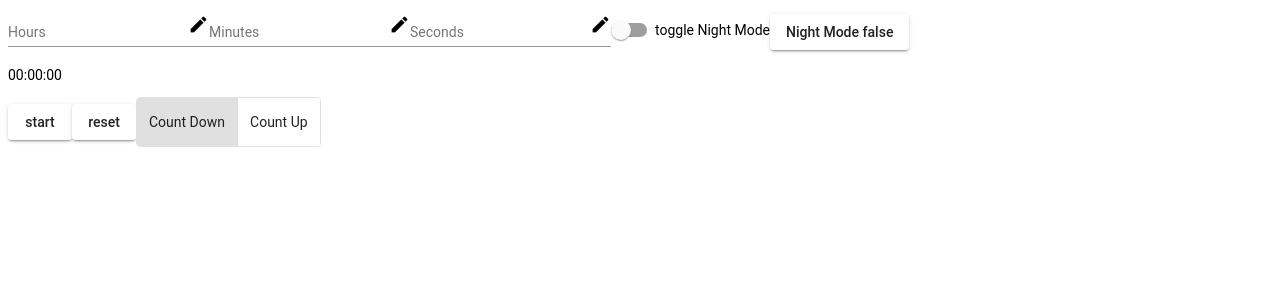
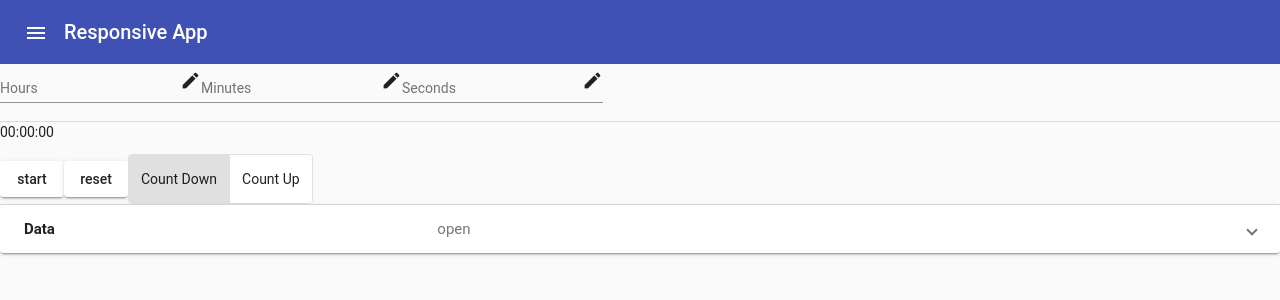
Before and after one commit to Daddelbob/Timer, an Angular app in the folder Timer/: page / in a window 1280 px wide. Shown: the top 300 px of the page. Built offline with nearby package versions, Linux system fonts and the light colour scheme.

Commit message:
feat(sideNav): add mat-side-nav

```diff
--- a/Timer/src/app/app.module.ts
+++ b/Timer/src/app/app.module.ts
@@ -1,6 +1,7 @@
 import { BrowserModule } from '@angular/platform-browser';
 import { NgModule } from '@angular/core';
 import { FormsModule } from '@angular/forms';
+import { LayoutModule } from '@angular/cdk/layout';
 
 import { AppRoutingModule } from './app-routing.module';
 
@@ -16,7 +17,8 @@ import { CustomMaterialModule } from './custom-material/custom-material.module';
     AppRoutingModule,
     SharedModule,
     CustomMaterialModule,
-    FormsModule
+    FormsModule,
+    LayoutModule
   ],
   providers: [],
   bootstrap: [AppComponent]
--- a/Timer/src/app/start/start.component.html
+++ b/Timer/src/app/start/start.component.html
@@ -1,5 +1,23 @@
-<div id="mydiv">
+ -----------------
 
+<div class="example-container" [class.example-is-mobile]="mobileQuery.matches">
+  <mat-toolbar color="primary" class="example-toolbar">
+    <button mat-icon-button (click)="snav.toggle()">
+      <mat-icon>menu</mat-icon>
+    </button>
+    <h1 class="example-app-name">Responsive App</h1>
+  </mat-toolbar>
+
+  <mat-sidenav-container class="example-sidenav-container" [style.marginTop.px]="mobileQuery.matches ? 56 : 0">
+    <mat-sidenav #snav [mode]="mobileQuery.matches ? 'over' : 'side'" [fixedInViewport]="mobileQuery.matches" fixedTopGap="56">
+      <mat-nav-list>
+        <div mat-list-item routerLink=".">Night Mode
+          <mat-slide-toggle (change)="toggleNightMode()"></mat-slide-toggle>
+        </div>
+      </mat-nav-list>
+    </mat-sidenav>
+
+    <mat-sidenav-content>
       <mat-form-field class="example-full-width">
         <input [(ngModel)]="hours" (change)="calcTotalSeconds()" type="number" min="0" matInput placeholder="Hours">
         <mat-icon matSuffix>mode_edit</mat-icon>
@@ -13,9 +31,7 @@
         <mat-icon matSuffix>mode_edit</mat-icon>
       </mat-form-field>
 
-  <mat-slide-toggle>toggle Night Mode</mat-slide-toggle>
-
-  <button mat-raised-button (click)="toggleNightMode()">Night Mode {{ nightMode }}</button>
+      <mat-divider></mat-divider>
 
 
       <p>
@@ -29,4 +45,22 @@
         <mat-button-toggle value="countDown">Count Down</mat-button-toggle>
         <mat-button-toggle value="CountUp">Count Up</mat-button-toggle>
       </mat-button-toggle-group>
+
+      <mat-divider></mat-divider>
+
+      <mat-accordion>
+        <mat-expansion-panel (opened)="panelOpenState = true" (closed)="panelOpenState = false">
+          <mat-expansion-panel-header>
+            <mat-panel-title>
+              <b>Data</b>
+            </mat-panel-title>
+            <mat-panel-description>
+              {{ panelOpenState ? 'hide' : 'open' }}
+            </mat-panel-description>
+          </mat-expansion-panel-header>
+          <p>I'm visible because I am open</p>
+        </mat-expansion-panel>
+      </mat-accordion>
+    </mat-sidenav-content>
+  </mat-sidenav-container>
 </div>
--- a/Timer/src/app/start/start.component.scss
+++ b/Timer/src/app/start/start.component.scss
@@ -0,0 +1,31 @@
+.example-container {
+  display: flex;
+  flex-direction: column;
+  position: absolute;
+  top: 0;
+  bottom: 0;
+  left: 0;
+  right: 0;
+}
+
+.example-is-mobile .example-toolbar {
+  position: fixed;
+  /* Make sure the toolbar will stay on top of the content as it scrolls past. */
+  z-index: 2;
+}
+
+h1.example-app-name {
+  margin-left: 8px;
+}
+
+.example-sidenav-container {
+  /* When the sidenav is not fixed, stretch the sidenav container to fill the available space. This
+     causes `<mat-sidenav-content>` to act as our scrolling element for desktop layouts. */
+  flex: 1;
+}
+
+.example-is-mobile .example-sidenav-container {
+  /* When the sidenav is fixed, don't constrain the height of the sidenav container. This allows the
+     `<body>` to be our scrolling element for mobile layouts. */
+  flex: 1 0 auto;
+}
--- a/Timer/src/app/start/start.component.ts
+++ b/Timer/src/app/start/start.component.ts
@@ -1,15 +1,25 @@
-import { Component, OnInit, HostBinding } from '@angular/core';
+import {
+  Component,
+  OnInit,
+  HostBinding,
+  ChangeDetectorRef,
+  OnDestroy
+} from '@angular/core';
+import { MediaMatcher } from '../../../node_modules/@angular/cdk/layout';
 
 @Component({
   selector: 'app-start',
   templateUrl: './start.component.html',
   styleUrls: ['./start.component.scss']
 })
-export class StartComponent implements OnInit {
+export class StartComponent implements OnDestroy {
   @HostBinding('class.indigo-pink')
   lightTheme = true;
   @HostBinding('class.indigo-pink-dark')
   darkTheme = false;
+
+  mobileQuery: MediaQueryList;
+  private _mobileQueryListener: () => void;
 
   public hours = null;
   public minutes = null;
@@ -17,21 +27,22 @@ export class StartComponent implements OnInit {
 
   public startStop = 'start';
   public countingUp = true;
+  public panelOpenState = false;
   public selectedCountMode = 'countDown';
   public selectedTotalSeconds = 0;
   public countedTotalSeconds = 0;
-
-  public nightMode = false;
-  public minBrightness = 1;
-  public maxBrightness = 255;
-  public brightnessStep = 1;
-  public selectedBrightness = 200;
   public theme = 'Light';
 
   timer: any;
-  constructor() {}
+  constructor(changeDetectorRef: ChangeDetectorRef, media: MediaMatcher) {
+    this.mobileQuery = media.matchMedia('(max-width: 600px)');
+    this._mobileQueryListener = () => changeDetectorRef.detectChanges();
+    this.mobileQuery.addListener(this._mobileQueryListener);
+  }
 
-  ngOnInit() {}
+  ngOnDestroy(): void {
+    this.mobileQuery.removeListener(this._mobileQueryListener);
+  }
 
   tick() {
     if (this.countedTotalSeconds < this.selectedTotalSeconds) {
```
Also changed, not shown: Timer/src/app/custom-material/custom-material.module.ts (+14 -2 lines). Lines whose indentation alone changed are shown as unchanged.
